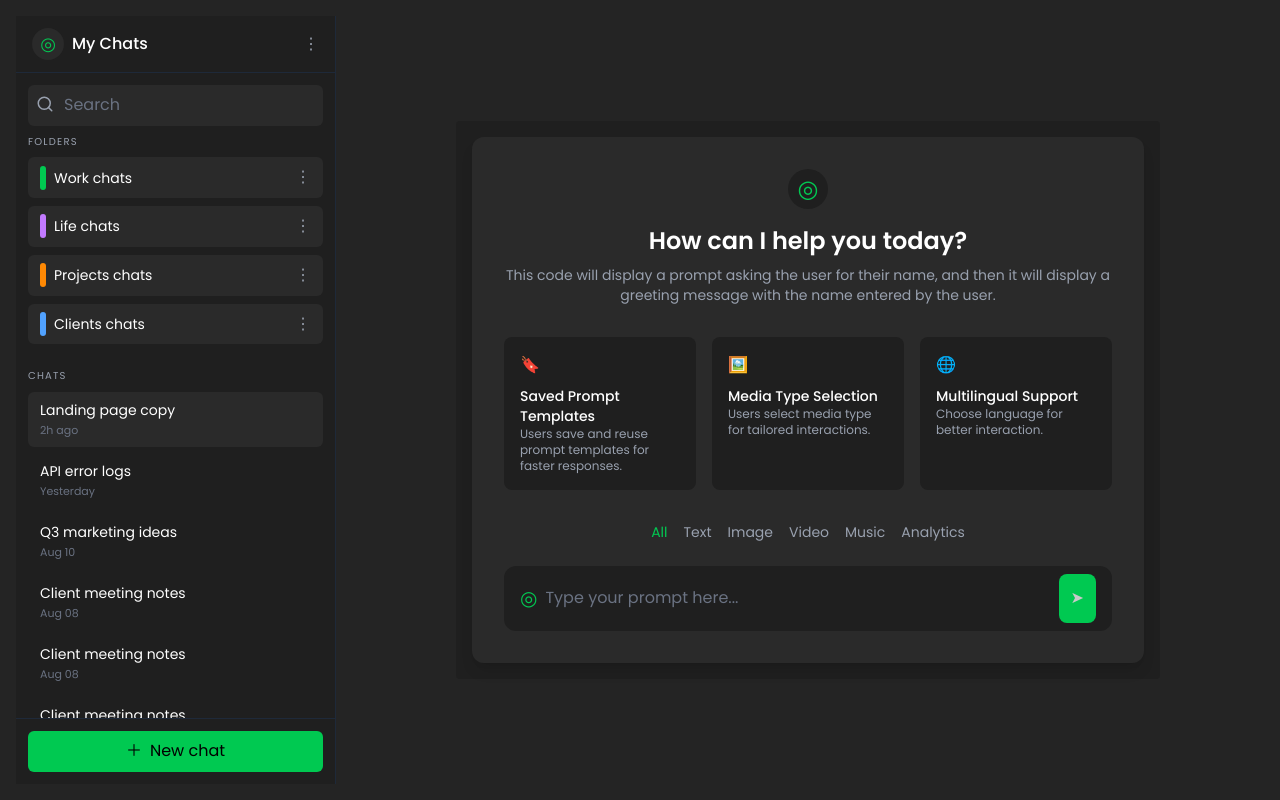
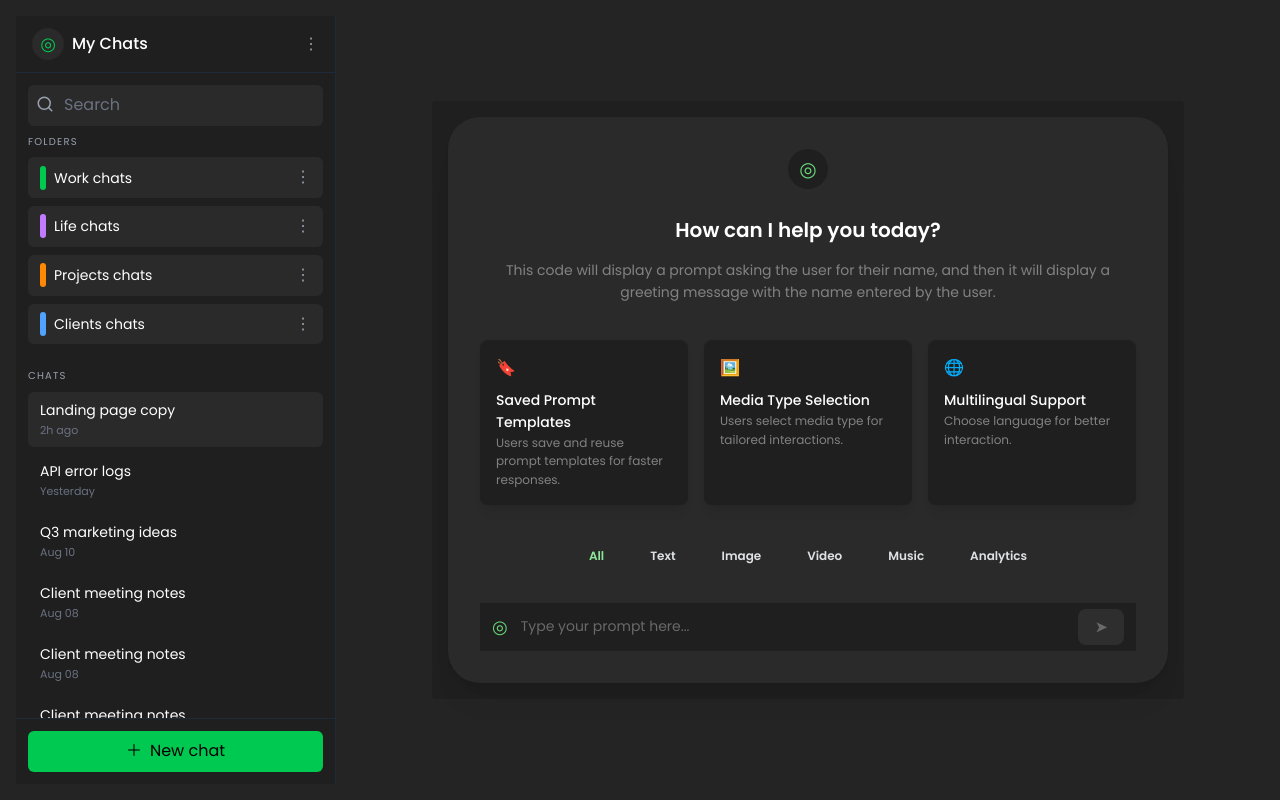
Before and after one commit to Nate-Workspace/chameleon-ai, a Next.js app: page / in a window 1280 px wide. Built offline with nearby package versions, Linux system fonts and the light colour scheme; no server answers.

Commit message:
feat: welcome screen api call and db message and chat create with DB update

```diff
--- a/src/app/(home)/WelcomeScreen.tsx
+++ b/src/app/(home)/WelcomeScreen.tsx
@@ -1,95 +1,213 @@
-import React from 'react'
+import {
+  Box,
+  Button,
+  Card,
+  Center,
+  Flex,
+  Grid,
+  Group,
+  Paper,
+  Stack,
+  Text,
+  TextInput,
+  Title,
+} from "@mantine/core";
+import axios from "axios";
+import React, { useState, useTransition } from "react";
+import { notify } from "../_components/notification/notify";
+import { createMessageAction } from "./actions/create-message-action";
+import { createChatAction } from "./actions/create-chat.action";
 
 const WelcomeScreen = () => {
-    const sendMessage = async () => {
-    console.log("Message sent")
+  const [sending, startSending] = useTransition();
+  const [activeTab, setActiveTab] = useState("All");
+  const [input, setInput] = useState("");
+  const tabs = ["All", "Text", "Image", "Video", "Music", "Analytics"];
+
+  const features = [
+    {
+      icon: "🔖",
+      title: "Saved Prompt Templates",
+      description:
+        "Users save and reuse prompt templates for faster responses.",
+    },
+    {
+      icon: "🖼️",
+      title: "Media Type Selection",
+      description: "Users select media type for tailored interactions.",
+    },
+    {
+      icon: "🌐",
+      title: "Multilingual Support",
+      description: "Choose language for better interaction.",
+    },
+  ];
+
+  const sendMessage = () => {
+    startSending(async () => {
+      console.log("Message sending...");
+      const res = await axios.post("/api/ai/gemini", {
+         prompt: input,
+      });
+      console.log("response in chat area: ", res);
+
+      if(res.status !== 200){
+        notify("Error", "Something went wrong. Please try again.");
+        console.error("API call failed");
+        return;
       }
+      const chat = await createChatAction({title: 'Chat name here'})
+
+      if(!chat.id){
+        notify("Error", "Something went wrong. Please try again.")
+        console.log("Error trying to create a chat.")
+      }
+
+      const userMessage$ = createMessageAction({chatId: chat.id, sender: "user", content: input});
+      const message$ =  createMessageAction({chatId: chat.id, sender: "ai", content: res.data});
+
+      const [userMessage, message] = await Promise.all([userMessage$, message$])
+
+      console.log("response in chat area: ", res.data);
+      if(!message.id || !userMessage.id){
+        notify("Error", "Something went wrong. Please try again.");
+        console.error("DB message write failed");
+        return;
+      }
+      console.log("Message stored in DB: ", message, userMessage);
+
+
+    });
+  };
   return (
-    <div className="flex flex-col items-center justify-center h-full">
-      <div className="py-4 px-4 bg-[#1f1f1f] rounded-sm">
-        <div className="max-w-2xl w-full bg-[#2a2a2a] rounded-xl p-6 sm:p-8 text-center shadow-lg">
-          <div className="flex justify-center mb-4">
-            <div className="w-10 h-10 flex items-center justify-center rounded-full bg-[#1f1f1f]">
-              <span className="text-green-500 text-2xl">◎</span>
-            </div>
-          </div>
+    <Center h="100%" w="100%">
+      <Paper p="md" bg="#1f1f1f" radius="sm">
+        <Card
+          radius="xl"
+          shadow="lg"
+          bg="#2a2a2a"
+          maw={720}
+          w="100%"
+          p={{ base: "lg", sm: "xl" }}
+        >
+          <Stack align="center" gap="md">
+            {/* Logo Circle */}
+            <Center mb="sm">
+              <Box
+                w={40}
+                h={40}
+                bg="#1f1f1f"
+                style={{
+                  borderRadius: "50%",
+                  display: "flex",
+                  alignItems: "center",
+                  justifyContent: "center",
+                }}
+              >
+                <Text c="green" fz="xl">
+                  ◎
+                </Text>
+              </Box>
+            </Center>
 
             {/* Title */}
-          <h1 className="text-xl sm:text-2xl font-semibold text-white mb-2">
+            <Title
+              order={2}
+              c="white"
+              ta="center"
+              fw={600}
+              fz={{ base: "xl", sm: "2xl" }}
+            >
               How can I help you today?
-          </h1>
-          <p className="text-gray-400 text-xs sm:text-sm mb-8 px-2 sm:px-0">
-            This code will display a prompt asking the user for their name, and
-            then it will display a greeting message with the name entered by the
-            user.
-          </p>
+            </Title>
+            <Text
+              c="dimmed"
+              fz={{ base: "xs", sm: "sm" }}
+              ta="center"
+              px={{ base: "xs", sm: 0 }}
+              mb="lg"
+            >
+              This code will display a prompt asking the user for their name,
+              and then it will display a greeting message with the name entered
+              by the user.
+            </Text>
 
             {/* Feature cards */}
-          <div className="grid grid-cols-1 sm:grid-cols-3 gap-4 mb-8">
-            <div className="bg-[#1f1f1f] rounded-lg p-4 text-left hover:bg-[#252525] transition">
-              <div className="text-green-500 mb-2">🔖</div>
-              <h3 className="text-white font-medium text-sm">
-                Saved Prompt Templates
-              </h3>
-              <p className="text-gray-400 text-xs">
-                Users save and reuse prompt templates for faster responses.
-              </p>
-            </div>
-
-            <div className="bg-[#1f1f1f] rounded-lg p-4 text-left hover:bg-[#252525] transition">
-              <div className="text-green-500 mb-2">🖼️</div>
-              <h3 className="text-white font-medium text-sm">
-                Media Type Selection
-              </h3>
-              <p className="text-gray-400 text-xs">
-                Users select media type for tailored interactions.
-              </p>
-            </div>
-
-            <div className="bg-[#1f1f1f] rounded-lg p-4 text-left hover:bg-[#252525] transition">
-              <div className="text-green-500 mb-2">🌐</div>
-              <h3 className="text-white font-medium text-sm">
-                Multilingual Support
-              </h3>
-              <p className="text-gray-400 text-xs">
-                Choose language for better interaction.
-              </p>
-            </div>
-          </div>
+            <Grid gutter="md" mb="lg">
+              {features.map((feature, idx) => (
+                <Grid.Col span={{ base: 12, sm: 4 }} key={idx}>
+                  <Card
+                    radius="md"
+                    p="md"
+                    h={165}
+                    bg="#1f1f1f"
+                    shadow="sm"
+                    style={{ transition: "background 0.2s" }}
+                    className="hover-card"
+                  >
+                    <Text c="green" mb="xs">
+                      {feature.icon}
+                    </Text>
+                    <Text c="white" fw={500} fz="sm">
+                      {feature.title}
+                    </Text>
+                    <Text c="dimmed" fz="xs">
+                      {feature.description}
+                    </Text>
+                  </Card>
+                </Grid.Col>
+              ))}
+            </Grid>
 
             {/* Tabs */}
-          <div className="flex flex-wrap justify-center gap-4 text-sm mb-6">
-            {["All", "Text", "Image", "Video", "Music", "Analytics"].map(
-              (tab, idx) => (
-                <button
-                  key={idx}
-                  className={`${
-                    idx === 0 ? "text-green-500" : "text-gray-400"
-                  } hover:text-green-500 transition`}
+            <Group justify="center" gap="md" mb="md">
+              {tabs.map((tab) => (
+                <Button
+                  key={tab}
+                  variant="transparent"
+                  size="xs"
+                  color={activeTab === tab ? "green" : "gray"}
+                  onClick={() => setActiveTab(tab)}
                 >
                   {tab}
-                </button>
-              )
-            )}
-          </div>
+                </Button>
+              ))}
+            </Group>
 
-          {/* Input box */}
-          <div className="flex items-center bg-[#1f1f1f] rounded-xl px-3 sm:px-4 py-2">
-            <span className="text-green-500 text-xl mr-2">◎</span>
-            {/* replace with your logo */}
-            <input
-              type="text"
+            {/* Input Box */}
+            <Flex align="center" bg="#1f1f1f" px="sm" py={6} w="100%">
+              <Text c="green" fz="lg" mr="sm">
+                ◎
+              </Text>
+              <TextInput
                 placeholder="Type your prompt here..."
-              className="flex-1 bg-transparent text-white placeholder-gray-500 text-sm focus:outline-none"
+                variant="unstyled"
+                className="flex-1"
+                value={input}
+                onChange={(e)=> setInput(e.currentTarget.value)}
+                styles={{
+                  input: {
+                    color: "white",
+                    fontSize: "14px",
+                  },
+                }}
               />
-            <button className="bg-green-500 rounded-lg p-2 sm:p-3 ml-2 hover:bg-green-600 transition" onClick={sendMessage}>
+              <Button
+                radius="md"
+                ml="sm"
+                px="md"
+                color="green"
+                onClick={sendMessage}
+                disabled={sending || input.trim().length === 0}
+              >
                 ➤
-            </button>
-          </div>
-        </div>
-      </div>
-    </div>
-  )
-}
+              </Button>
+            </Flex>
+          </Stack>
+        </Card>
+      </Paper>
+    </Center>
+  );
+};
 
-export default WelcomeScreen
+export default WelcomeScreen;
--- /dev/null
+++ b/src/app/(home)/actions/create-chat.action.ts
@@ -0,0 +1,5 @@
+import { createChat } from "@/db/orm/chat/create-chat";
+
+export async function createChatAction(data: {title:string}){
+    return await createChat(data);
+}
--- a/src/app/(home)/chat-area.tsx
+++ b/src/app/(home)/chat-area.tsx
@@ -11,6 +11,7 @@ export default function ChatArea() {
   const [messages, setMessages] = useState<CreateMessageProp[]>([
     {
       id: "1",
+      chatId:"asdfasfda",
       sender: "ai",
       content: "Hello! 👋 I'm Chameleon AI. How can I help you today?",
     },
@@ -23,6 +24,7 @@ export default function ChatArea() {
 
     const newMessage: CreateMessageProp = {
       id: Date.now().toString(),
+      chatId: "asdfasf",
       sender: "user",
       content: input,
     };
--- a/src/app/(home)/page.tsx
+++ b/src/app/(home)/page.tsx
@@ -9,6 +9,6 @@ import WelcomeScreen from "./WelcomeScreen";
 export default function Home() {
 
   return (
-    <WelcomeScreen/>
+          <WelcomeScreen/>
   );
 }
--- /dev/null
+++ b/src/app/_components/notification/notify.tsx
@@ -0,0 +1,17 @@
+import { notifications } from '@mantine/notifications';
+
+export const notify = (type: 'Success' | 'Error', msg: string) => {
+  if (type === 'Success') {
+    notifications.show({
+      message: msg,
+      title: 'Success',
+      color: 'green',
+    });
+  } else {
+    notifications.show({
+      message: msg,
+      title: 'Error',
+      color: 'red',
+    });
+  }
+};
--- /dev/null
+++ b/src/db/orm/chat/create-chat.ts
@@ -0,0 +1,17 @@
+'server-only'
+
+import { db } from "@/db/index"
+import { chat } from "@/db/schema";
+
+export async function createChat(data: {title: string}){
+    const [response] = await db
+    .insert(chat)
+    .values({
+        title: data.title,
+    })
+    .returning({
+        id: chat.id
+    })
+
+    return response;
+}
--- a/src/db/orm/text-message/create-message.ts
+++ b/src/db/orm/text-message/create-message.ts
@@ -5,13 +5,16 @@ import { message } from "@/db/schema";
 import { CreateMessageProp } from "@/types/message-create-types";
 
 export async function createMessage(data: CreateMessageProp){
-    return await db
+    const [response] = await db
     .insert(message)
     .values({
+        chatId: data.chatId,
         sender: data.sender,
         body: data.content,
     })
     .returning({
         id: message.id
     })
+
+    return response;
 }
--- a/src/types/message-create-types.ts
+++ b/src/types/message-create-types.ts
@@ -1,5 +1,6 @@
 export type CreateMessageProp = {
-  id: string;
+  id?: string;
+  chatId: string;
   sender: "user" | "ai";
   content: string;
 };
```
Also changed, not shown: src/app/(home)/actions/create-message-action.ts (+1 -6 lines). Lines whose indentation alone changed are shown as unchanged.
